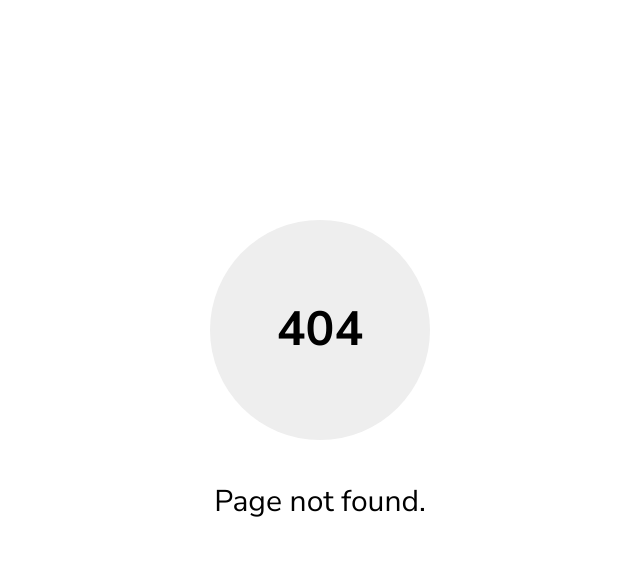
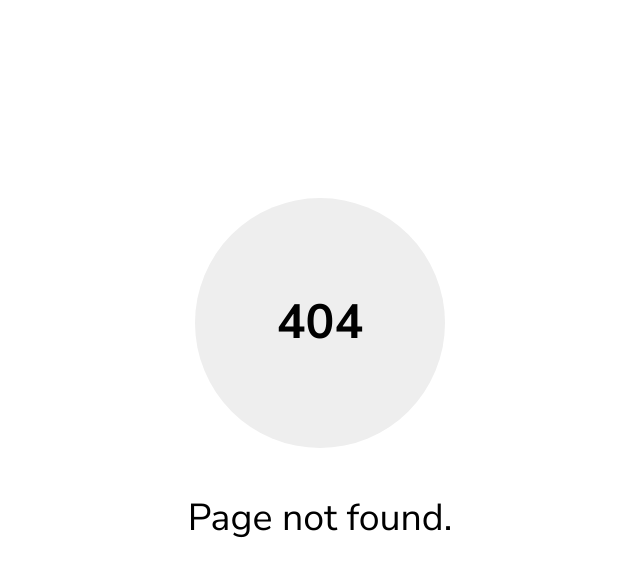
Before and after one commit to Aniket21mathur/Looking-For-Something-, a Jekyll site: the page built from 404.html, in a window 1280 px wide. Shown: the top 577 px of the page, without its empty margins (320-960 px from the left). Built offline with Jekyll 4.4.1, drawn with Linux system fonts in a browser that asks for light colours.

Commit message:
Update 404.html

```diff
--- a/404.html
+++ b/404.html
@@ -8,8 +8,8 @@ title: Page Not Found
 	<style>
 	h1 {
 		background-color: #eee;
-		width: 220px;
-		height: 220px;
+		width: 250px;
+		height: 250px;
 		border-radius: 100%;
 		display: flex;
 		justify-content: center;
@@ -20,7 +20,7 @@ title: Page Not Found
 		justify-content: center;
 		align-items: center;
 		flex-direction: column;
-		font-size: 20px;
+		font-size: 25px;
 		height: 80vh;
 	}
 	p {
```
